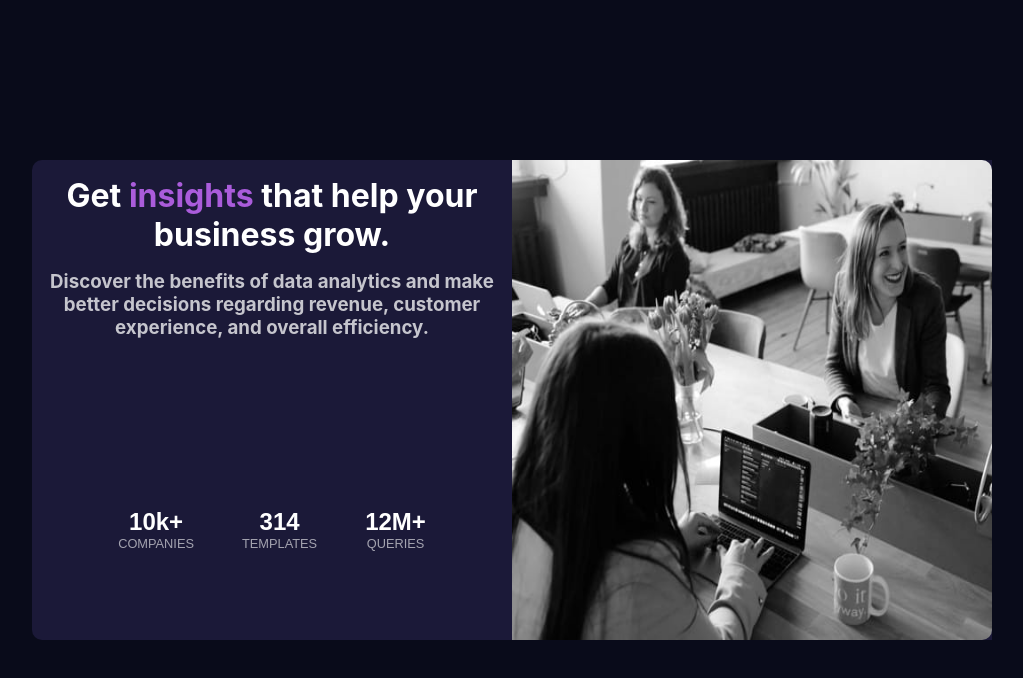
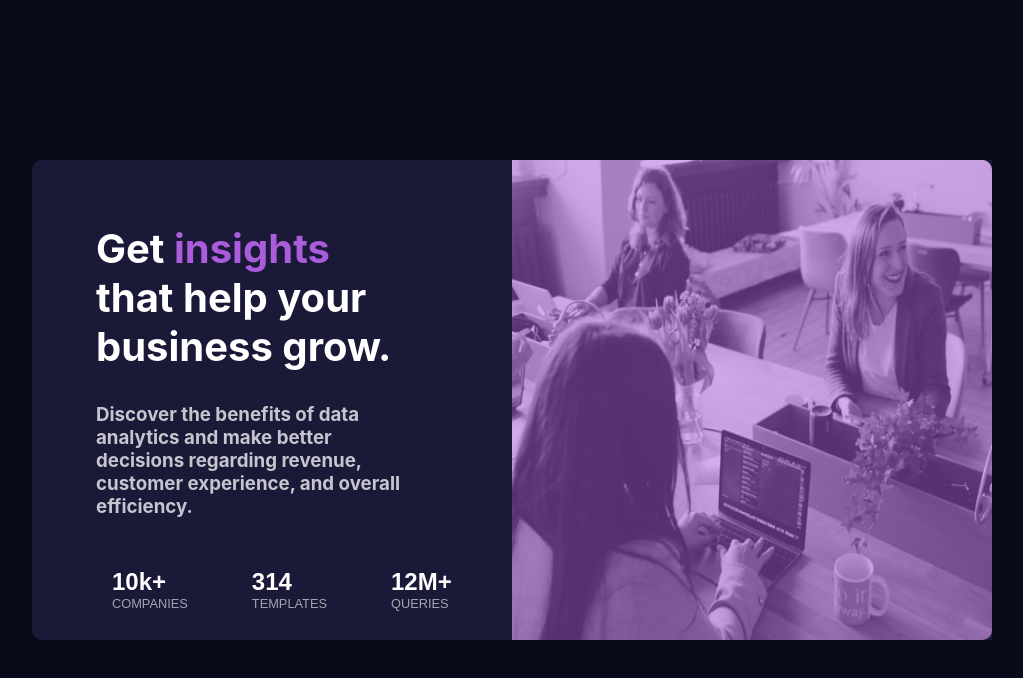
Before and after one commit to NikolasMatias/stats-preview-card-component, a React (Create React App) app: page / in a window 1280 px wide. Shown: the top 678 px of the page, without its empty margins (128-1151 px from the left). Built offline with nearby package versions, Linux system fonts and the light colour scheme.

Commit message:
Finalização do Projeto

```diff
--- a/src/components/Card/index.tsx
+++ b/src/components/Card/index.tsx
@@ -1,5 +1,5 @@
 import React from "react";
-import {Row, Content, Image, Ticket, QuantityTicket, ComplementTicket, Tickets} from './styles'
+import {Row, Content, Image, Ticket, QuantityTicket, ComplementTicket, Tickets, ImageContainer} from './styles'
 import ITicket from "~/modals/ITicket";
 
 interface ICard {
@@ -10,7 +10,9 @@ interface ICard {
 const Card: React.FC<ICard> = ({ children, image , tickets}) => {
     return (
         <Row>
-            <Image src={image} alt="Imagem de apresentação do Header"/>
+            <ImageContainer>
+                <Image src={image} alt="Imagem de apresentação do Header"/>
+            </ImageContainer>
             <Content>{children}</Content>
             {tickets && <Tickets>
                 {tickets?.map((ticket, index) => {
--- a/src/components/Card/styles.ts
+++ b/src/components/Card/styles.ts
@@ -20,6 +20,7 @@ export const Row = styled.div`
     width: 75vw;
     height: 60vh;
     border-radius: 10px 0 0 10px;
+    text-align: left;
   }
 `;
 
@@ -28,6 +29,7 @@ export const Content = styled.div`
 
   @media(min-width: 720px) {
     grid-area: content;
+    margin: 3rem 5rem 0 3rem;
   }
 `;
 
@@ -38,9 +40,9 @@ export const Tickets = styled.div`
 
   @media(min-width: 720px) {
     flex-direction: row;
-    width: 100%;
-    justify-content: center;
-    margin: 1.5rem 0 1.5rem 0;
+    width: auto;
+    justify-content: space-between;
+    margin: 1.5rem 5rem 1.5rem 3rem;
     grid-area: tickets;
   }
 `;
@@ -49,7 +51,7 @@ export const Ticket = styled.div`
     margin: 1.5rem 0 1.5rem 0;
 
   @media(min-width: 720px) {
-    margin: 0 1.5rem 0 1.5rem;
+    margin: 0 2rem 0 2rem;
   }
 `;
 
@@ -61,19 +63,40 @@ export const ComplementTicket = styled.p`
   color: ${({ theme }) => theme.colors.statHeadings};
 `;
 
-export const Image = styled.img`
+export const ImageContainer = styled.div`
   height: 30vh;
   width: 100%;
   border-radius: 10px 10px 0 0;
   position: relative;
 
   &::after {
+    content: '';
     position: absolute;
-    width: 100%;
-    height: 100%;
+    z-index: 10;
+    left: 0;
+    top: 0;
+    right: 0;
+    bottom: 0;
+    display: block;
     border-radius: 10px 10px 0 0;
-    background-color: ${ ({ theme }) =>  theme.colors.accent};
+    background: ${ ({ theme }) =>  theme.colors.accentBackground};
+    background-size: cover;
+
+    @media(min-width: 720px) {
+      border-radius: 0 10px 10px 0;
+    }
+
+    @media(min-width: 720px) {
+      height: 60vh;
+    }
   }
+`;
+
+export const Image = styled.img`
+  height: 30vh;
+  width: 100%;
+  border-radius: 10px 10px 0 0;
+  position: relative;
 
   @media(min-width: 720px) {
     grid-area: image;
--- a/src/components/Typography/Description/styles.ts
+++ b/src/components/Typography/Description/styles.ts
@@ -6,4 +6,8 @@ export const Description = styled.h3`
   font-weight: ${ ({ theme }) => theme.typography.fonts[0].weights[1].value};
   text-align: center;
   margin-top: 1rem;
+
+  @media(min-width: 720px) {
+    text-align: left;
+  }
 `;
--- a/src/components/Typography/Title/styles.ts
+++ b/src/components/Typography/Title/styles.ts
@@ -4,4 +4,10 @@ export const Title = styled.h1`
   color: ${ ({ theme }) => theme.colors.mainHeading};
   font-family: ${ ({ theme }) => theme.typography.fonts[0].family};
   font-weight: ${ ({ theme }) => theme.typography.fonts[0].weights[1].value};
+
+  @media(min-width: 720px) {
+    text-align: left;
+    font-size: 2.5rem;
+    margin-bottom: 2rem;
+  }
 `;
--- a/src/styles/styled.d.ts
+++ b/src/styles/styled.d.ts
@@ -27,6 +27,7 @@ declare module'styled-components' {
             mainBackground: string;
             cardBackground: string;
             accent: string;
+            accentBackground: string;
 
             mainHeading: string;
             stats: string;
--- a/src/styles/themes/main.ts
+++ b/src/styles/themes/main.ts
@@ -28,6 +28,7 @@ const main: DefaultTheme = {
         mainBackground: 'hsl(233, 47%, 7%)',
         cardBackground: 'hsl(244, 38%, 16%)',
         accent: 'hsl(277, 64%, 61%)',
+        accentBackground: 'hsla(277, 64%, 61%, 50%)',
 
         mainHeading: 'hsl(0, 0%, 100%)',
         stats: 'hsl(0, 0%, 100%)',
```
